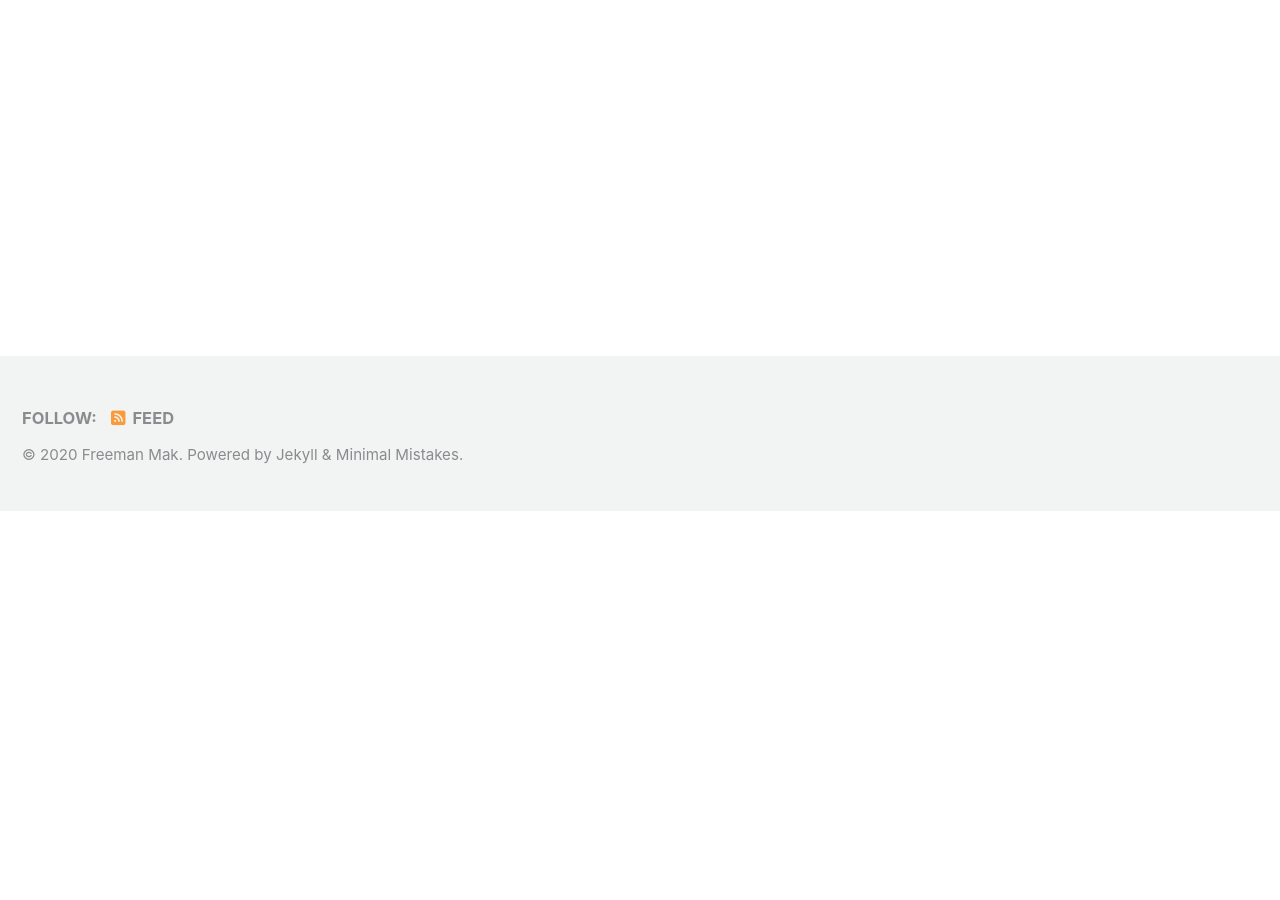
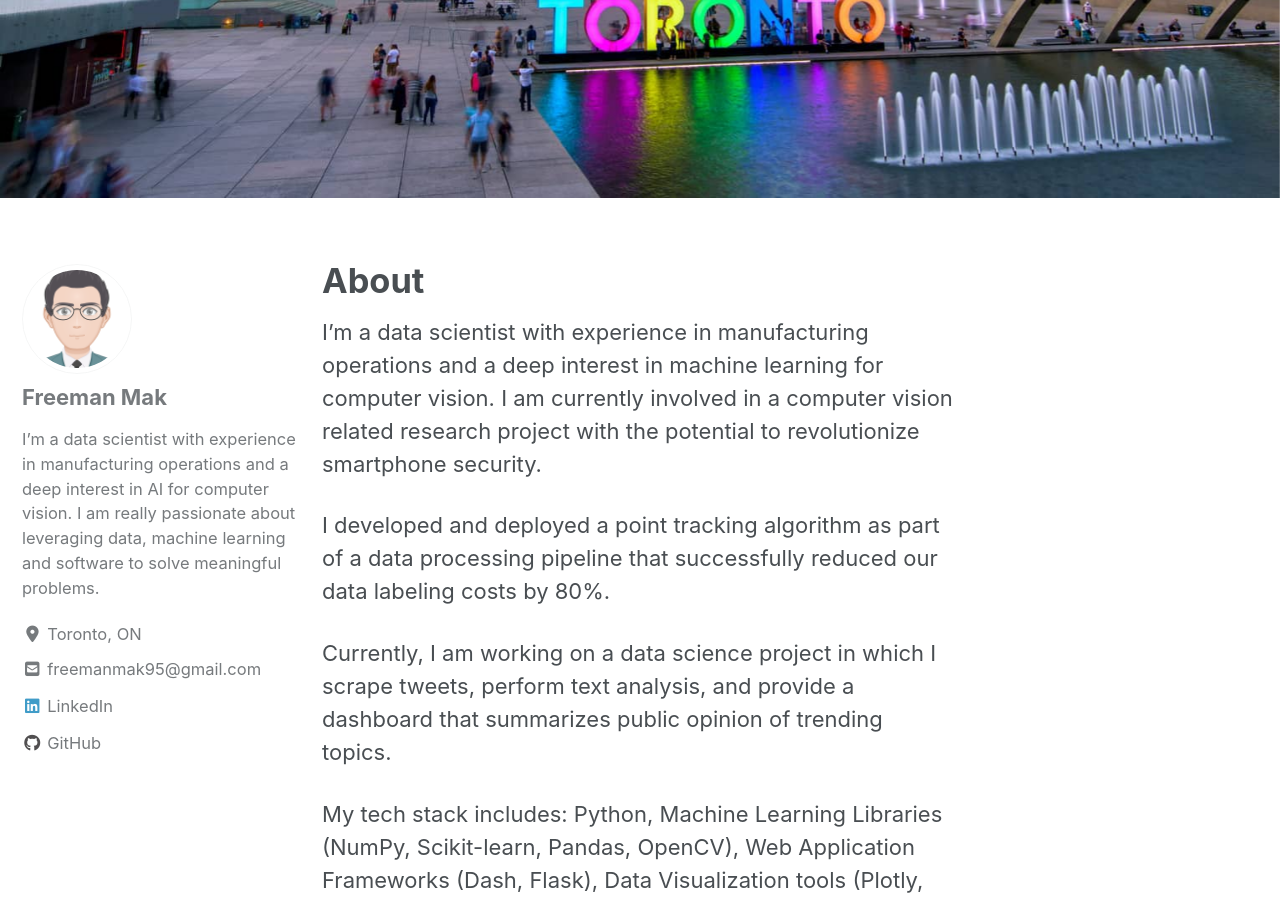
Before and after one commit to Fmak95/fmak95.github.io, a Jekyll site: the page built from _pages/about.md, in a window 1280 px wide and 900 px high, scrolled down 611 px. Built offline with Jekyll 4.4.1, drawn with Linux system fonts in a browser that asks for light colours; cached includes are drawn as plain includes; nearby versions of some CDN libraries; our own code applies the rules of GitHub Pages for plain Markdown files; before the commit the page ends 1122 px from its top, so only the background shows below that; some of the changed text lies outside the part shown.

Commit message:
Added Navigation Bar

```diff
--- a/_data/navigation.yml
+++ b/_data/navigation.yml
@@ -1,7 +1,9 @@
 # main links
 main:
-  - title: "Quick-Start Guide"
-    url: https://mmistakes.github.io/minimal-mistakes/docs/quick-start-guide/
+  - title: "About Me"
+    url: /about/
+  - title: "Projects"
+    url: /projects/
   # - title: "About"
   #   url: https://mmistakes.github.io/minimal-mistakes/about/
   # - title: "Sample Posts"
--- a/_pages/about.md
+++ b/_pages/about.md
@@ -0,0 +1,14 @@
+---
+title: "About"
+permalink: /about/
+header:
+  image: "/assets/images/home-page.jpg"
+---
+
+I’m a data scientist with experience in manufacturing operations and a deep interest in machine learning for computer vision. I am currently involved in a computer vision related research project with the potential to revolutionize smartphone security.
+
+I developed and deployed a point tracking algorithm as part of a data processing pipeline that successfully reduced our data labeling costs by 80%.
+
+Currently, I am working on a data science project in which I scrape tweets, perform text analysis, and provide a dashboard that summarizes public opinion of trending topics.
+
+My tech stack includes: Python, Machine Learning Libraries (NumPy, Scikit-learn, Pandas, OpenCV), Web Application Frameworks (Dash, Flask), Data Visualization tools (Plotly, Seaborn), Heroku, Amazon Web Services (S3, EC2), Git, MySQL, PostgreSQL, HTML, CSS, API’s.
--- a/index.html
+++ b/index.html
@@ -1,6 +1,4 @@
 ---
 layout: home
 author_profile: true
-header:
-	image: /assets/images/home-page.jpg
 ---
```
Also changed, not shown: _pages/projects.md (added, +8 -0 lines).
